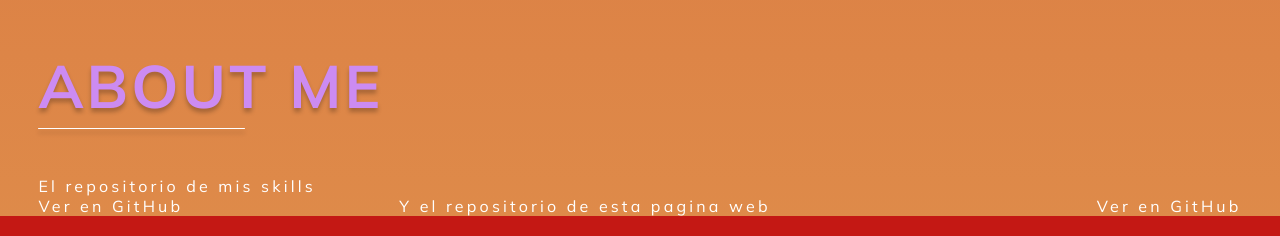
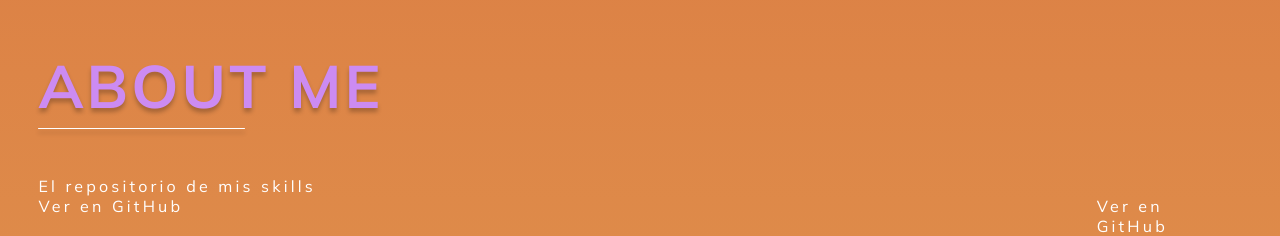
Before and after one commit to P4u2010/portafolio, a Flask app: page / in a window 1280 px wide. Shown: the part 3444-3680 px from the top of the page. Run offline with Flask 3, Linux system fonts and the light colour scheme.

Commit message:
Update index.html

```diff
--- a/templates/index.html
+++ b/templates/index.html
@@ -140,9 +140,10 @@
     <div class="about__info info-block">
     <a href="https://github.com/P4u2010/Dic" class="btn">Ver en GitHub</a>
     <p class="info-block__text">
-      Y el repositorio de esta pagina web
-    </p><div class="about__info info-block">
-        <a href="https://github.com/P4u2010/portafolio" class="btn">Ver en GitHub</a>
+
+    <div class="about__info info-block">
+    <a href="https://github.com/P4u2010/Dic" class="btn">Ver en GitHub</a>
+    <p class="info-block__text">
 
 
     </footer>
```
